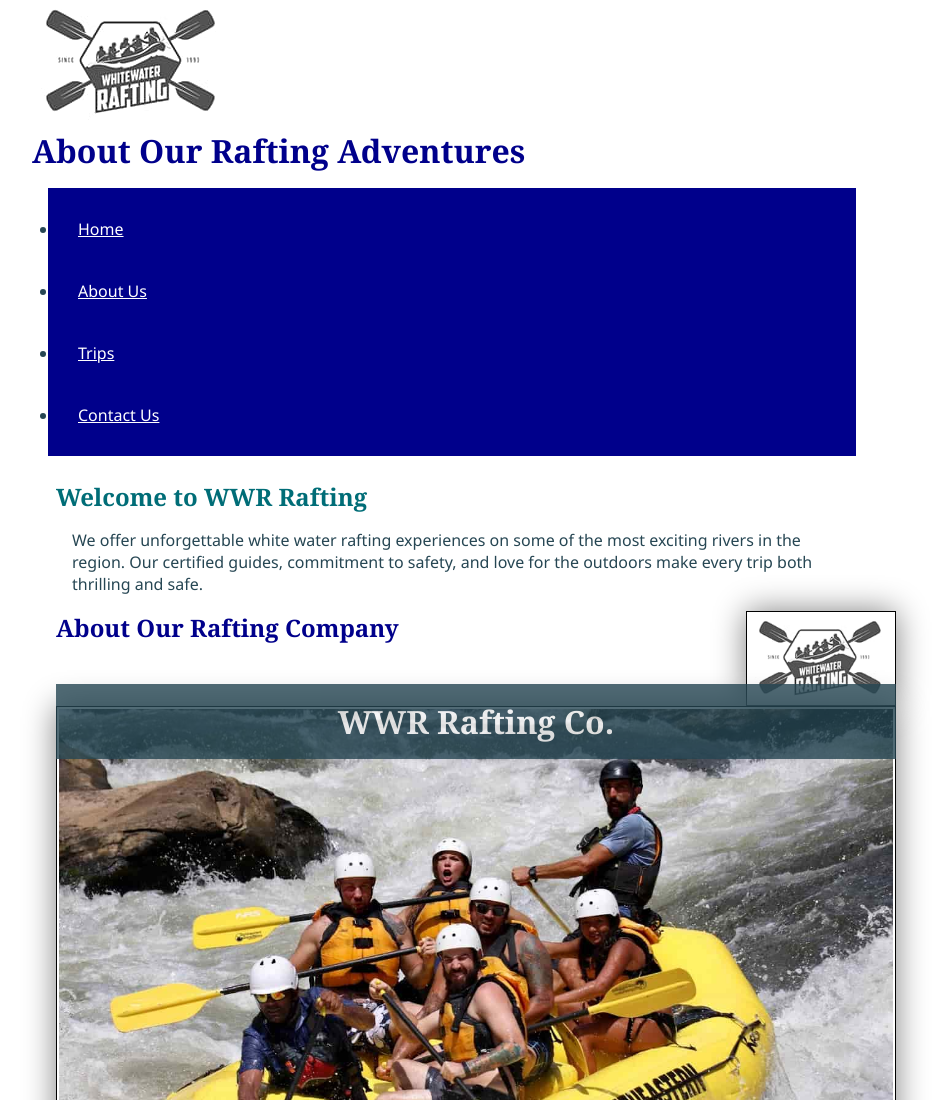
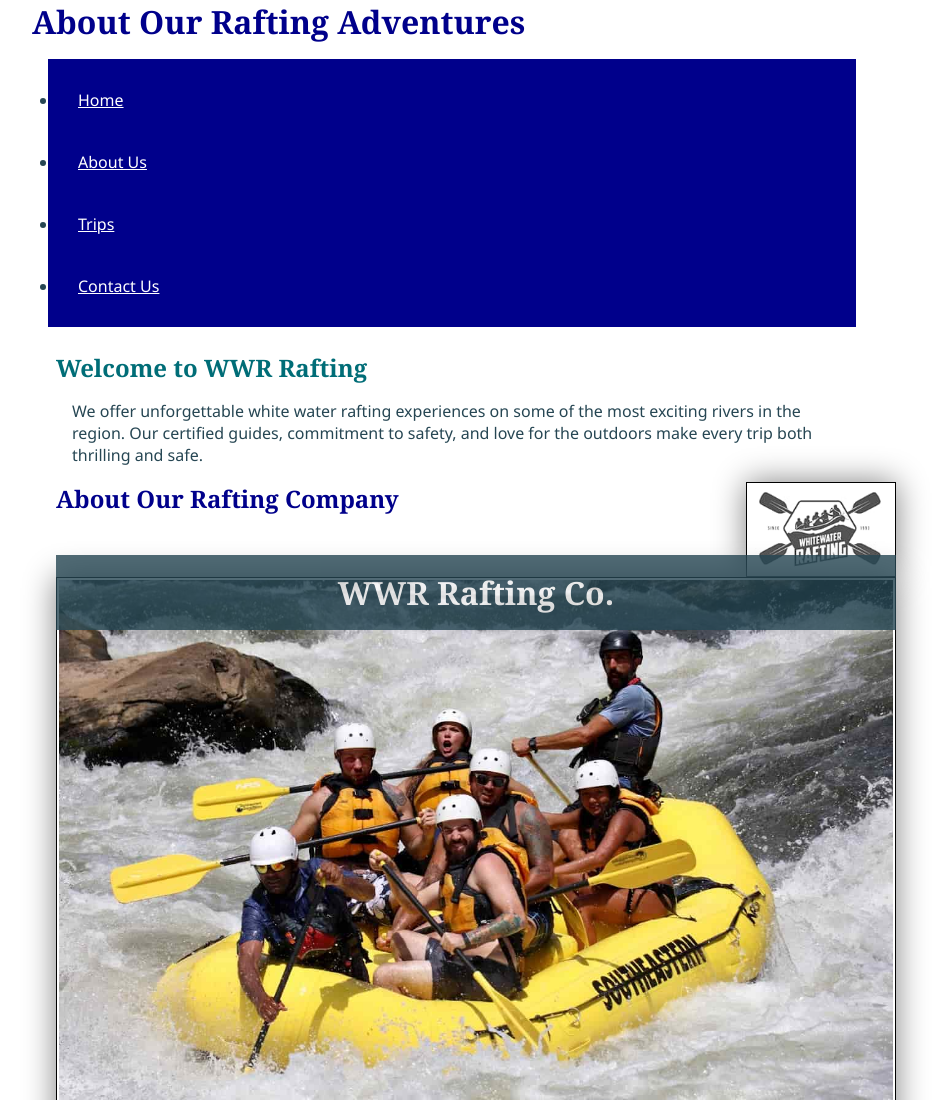
Before and after one commit to britneyliamaulana/wdd130, a plain HTML site: page wwr/about.html in a window 1280 px wide. Shown: the top 1100 px of the page, without its empty margins (188-1135 px from the left). Drawn offline with Linux system fonts and the light colour scheme; files that its build step writes are made by us from their sources; files whose address does not match are found by name.

Commit message:
commit 	modified:   wwr/about.html 	modified:   wwr/styles/rafting.css

```diff
--- a/wwr/about.html
+++ b/wwr/about.html
@@ -14,7 +14,6 @@
 <body>
 
     <header>
-        <img src="images/rafting-logo.png" alt="WWR Rafting Logo" width="200">
         <h1>About Our Rafting Adventures</h1>
         <nav>
             <ul>
--- a/wwr/styles/rafting.css
+++ b/wwr/styles/rafting.css
@@ -8,57 +8,54 @@
   --body-font: "Segoe UI", Arial, sans-serif;
 }
 
-/* 🔄 2. Box Model Reset */
 * {
   margin: 0;
   padding: 0;
   box-sizing: border-box;
 }
 
-/* 📝 3. Body Styles */
+
 body {
   font-family: var(--body-font);
   color: var(--accent1-color);
-  background-color: var(--accent2-color); /* Optional: light background */
+  background-color: var(--accent2-color);
 }
 
-/* 📐 4. Page Layout (Centered, Limited Width) */
+
 header, main, footer {
   width: 840px;
   margin: 0 auto;
 }
 
-/* 🔠 5. Headings */
+
 h1, h2 {
   font-family: var(--heading-font);
   color: var(--primary-color);
 }
 
-/* 📦 6. Structural Elements Spacing */
+
 nav, p, section, article {
   margin: 16px;
   padding: 8px;
 }
 
-/* 🔗 7. Remove Underline from Social Media Image Links */
+
 .socialmedia a {
   text-decoration: none;
 }
 
-/* 🌄 8. Hero Section */
+
 .hero {
   position: relative;
   margin-top: 20px;
 }
 
-/* 👀 9. Hero Image Styling */
 .hero img {
   display: block;
   width: 100%;
   height: auto;
 }
 
-/* 🏷️ 10. Hero H1 Overlay */
 .hero h1 {
   position: absolute;
   top: 20px;
@@ -71,22 +68,19 @@ nav, p, section, article {
   font-size: 2rem;
   z-index: 2;
 }
-
-/* 📰 11. Hero Article Overlay */
 .hero article {
   position: absolute;
   top: 100px;
   left: 40px;
   width: 420px;
   padding: 20px;
-  background-color: rgba(255, 255, 255, 0.9); /* Light transparent background */
+  background-color: rgba(255, 255, 255, 0.9);
   border: 2px solid var(--primary-color);
   border-radius: 8px;
   box-shadow: 0 6px 12px rgba(0, 0, 0, 0.2);
   z-index: 1;
 }
 
-/* 🖼️ 12. Specific Styling for Image Inside Hero Article */
 .hero article img {
   float: right;
   width: 125px;
```
